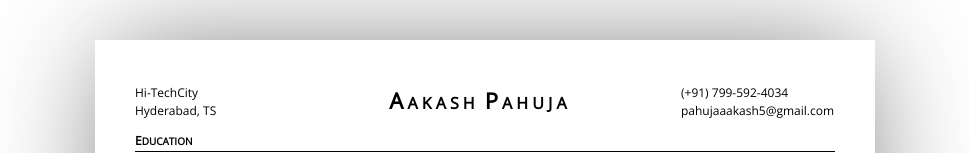
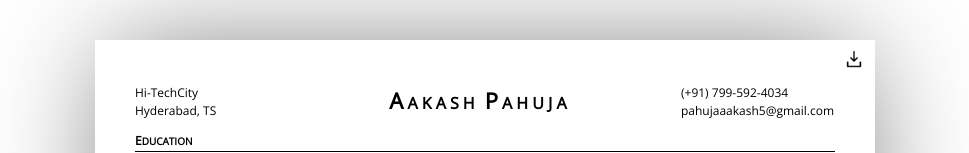
Before and after one commit to dgr8akki/dgr8akki.github.io, a React (Create React App) app: page / in a window 1280 px wide. Shown: the top 153 px of the page, without its empty margins (155-1124 px from the left). Built offline with nearby package versions, Linux system fonts and the light colour scheme.

Commit message:
Fix download button alignment

```diff
--- a/src/components/DownloadIcon/Style.css
+++ b/src/components/DownloadIcon/DownloadIcon.module.scss
@@ -1,5 +1,5 @@
 .iconWrapper {
   position: absolute;
-  top: 44px;
-  right: 248px;
+  top: -30px;
+  right: -28px;
 }
--- a/src/components/DownloadIcon/index.js
+++ b/src/components/DownloadIcon/index.js
@@ -1,10 +1,10 @@
 import React from 'react';
-import './Style.css';
+import style from './DownloadIcon.module.scss';
 import icon from './icon.png';
 import AakashPahujaResume from './AakashPahujaResume.pdf';
 
 const DownloadIcon = () => (
-  <div className="iconWrapper">
+  <div className={style.iconWrapper}>
     <a href={AakashPahujaResume} download>
       <img
         alt="icon"
--- a/src/components/Resume/HeaderSection/HeaderSection.module.scss
+++ b/src/components/Resume/HeaderSection/HeaderSection.module.scss
@@ -15,6 +15,7 @@
 }
 
 .headerWrapper {
+  position: relative;
   display: inline-block;
   width: 100%;
 
--- a/src/components/Resume/HeaderSection/index.js
+++ b/src/components/Resume/HeaderSection/index.js
@@ -1,5 +1,6 @@
 import React from 'react';
 import style from './HeaderSection.module.scss';
+import DownloadIcon from '../../DownloadIcon';
 
 const HeaderSection = ({ className }) => (
   <div className={`${className} ${style.headerWrapper}`}>
@@ -17,6 +18,7 @@ const HeaderSection = ({ className }) => (
       <div>(+91) 799-592-4034</div>
       <div>pahujaaakash5@gmail.com</div>
     </div>
+    <DownloadIcon />
   </div>
 );
 
```
